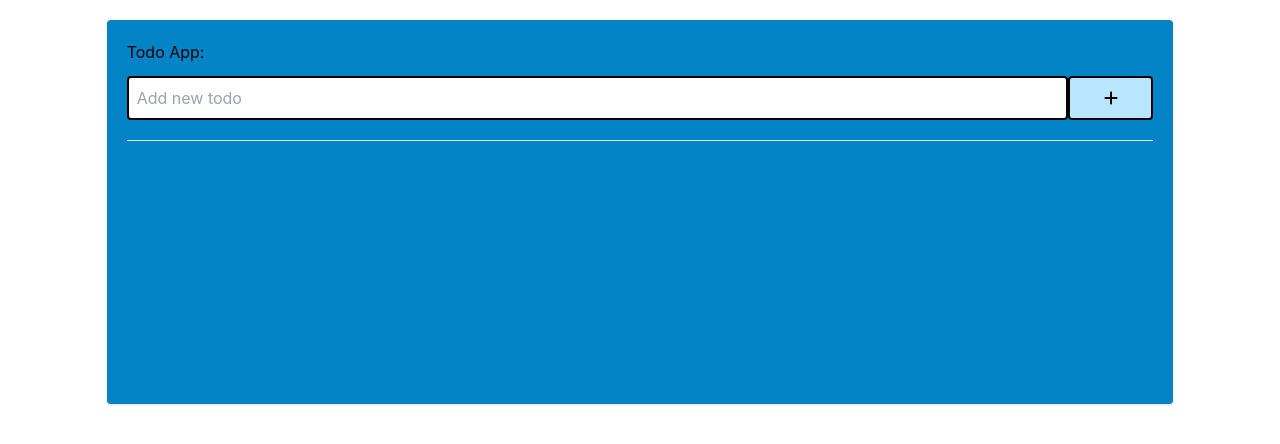
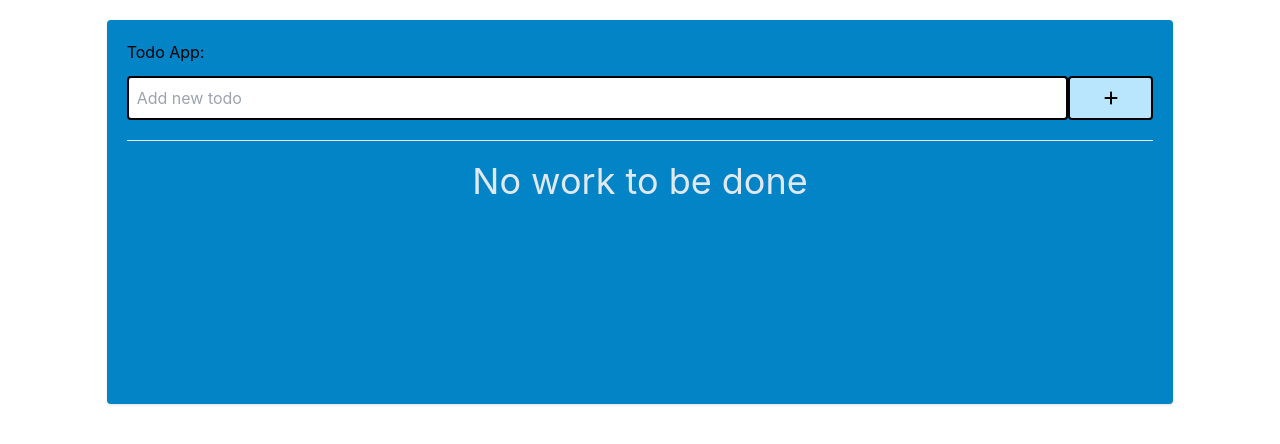
Before and after one commit to JimChristian21/todo-app, a React (Create React App) app: page / in a window 1280 px wide. Shown: the top 444 px of the page. Built offline with nearby package versions, Linux system fonts and the light colour scheme.

Commit message:
Added information if no existing to do

```diff
--- a/src/App.js
+++ b/src/App.js
@@ -98,7 +98,7 @@ function App() {
   return (
     <div>
       <header>
-        <div className="container p-5 shadow bg-sky-600 w-10/12 min-h-96 rounded mx-auto mt-5">
+        <div className="container p-5 shadow bg-sky-600 w-10/12 rounded mx-auto mt-5 h-96">
           <div>
             <h1>Todo App: </h1>
           </div>
@@ -108,7 +108,15 @@ function App() {
           <hr className="mt-5"/>
 
           <div className="mt-5 flex flex-col">
-            {todos}
+            { todoList.length > 0 &&
+              todos
+            }
+
+            { todoList.length == 0 &&
+              <div className="flex justify-center content-center text-slate-200">
+                  <p className='text-4xl'>No work to be done</p>
+              </div>
+            }
           </div>
         </div>
       </header>
```
